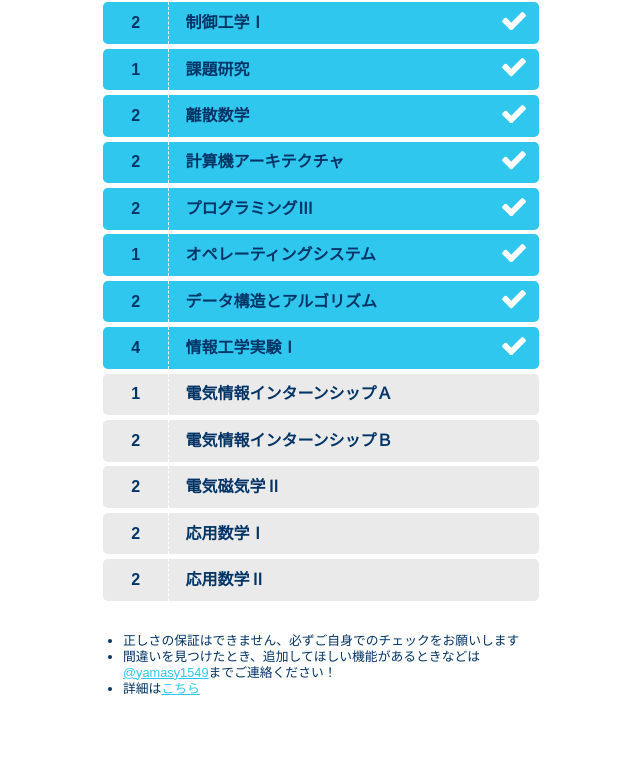
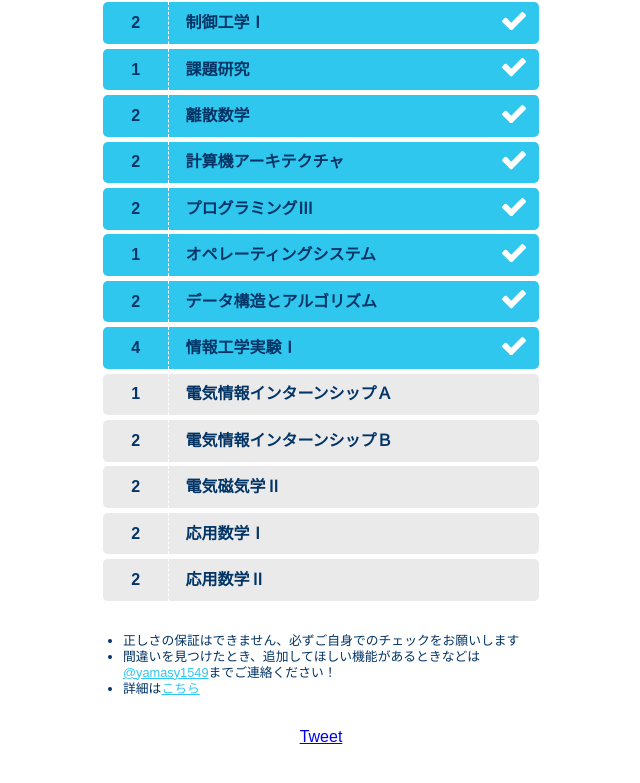
Before and after one commit to yamasy1549/fulltan, a React app: page / in a window 1280 px wide. Shown: the part 3334-4117 px from the top of the page, without its empty margins (319-959 px from the left). Built offline with nearby package versions, Linux system fonts and the light colour scheme.

Commit message:
tweetボタンつけた

```diff
--- a/index.html
+++ b/index.html
@@ -23,6 +23,8 @@
 <body>
   <div id='root'></div>
   <script src='./index.js'></script>
+
+  <script>!function(d,s,id){var js,fjs=d.getElementsByTagName(s)[0],p=/^http:/.test(d.location)?'http':'https';if(!d.getElementById(id)){js=d.createElement(s);js.id=id;js.src=p+'://platform.twitter.com/widgets.js';fjs.parentNode.insertBefore(js,fjs);}}(document, 'script', 'twitter-wjs');</script>
   <script>
     (function(i,s,o,g,r,a,m){i['GoogleAnalyticsObject']=r;i[r]=i[r]||function(){
     (i[r].q=i[r].q||[]).push(arguments)},i[r].l=1*new Date();a=s.createElement(o),
--- a/src/components/App.css
+++ b/src/components/App.css
@@ -2,3 +2,8 @@
   max-width: 500px;
   margin: 0 auto;
 }
+
+.twitter {
+text-align: center;
+margin: 2rem 0;
+}
--- a/src/components/App.js
+++ b/src/components/App.js
@@ -14,6 +14,14 @@ const App = () => (
     <SelectContainer />
     <CurriculumsContainer />
     <Information />
+    <div className={styles.twitter}>
+      <a
+        href='//twitter.com/share'
+        className='twitter-share-button'
+        data-url='http://yamasy.info/fulltan/'
+        data-text='fulltan〜単位、足りてますか？〜'
+      >Tweet</a>
+    </div>
     <CreditContainer />
   </div>
 )
--- a/src/components/Title.js
+++ b/src/components/Title.js
@@ -4,7 +4,9 @@ import styles from './Title.css'
 const Title = () => (
   <section className={styles.titleWrapper}>
     <h1 className={styles.title}>fulltan</h1>
-    <p className={styles.lead}>単位、足りてますか？</p>
+    <p className={styles.lead}>
+      単位、足りてますか？
+    </p>
   </section>
 )
 export default Title
```
